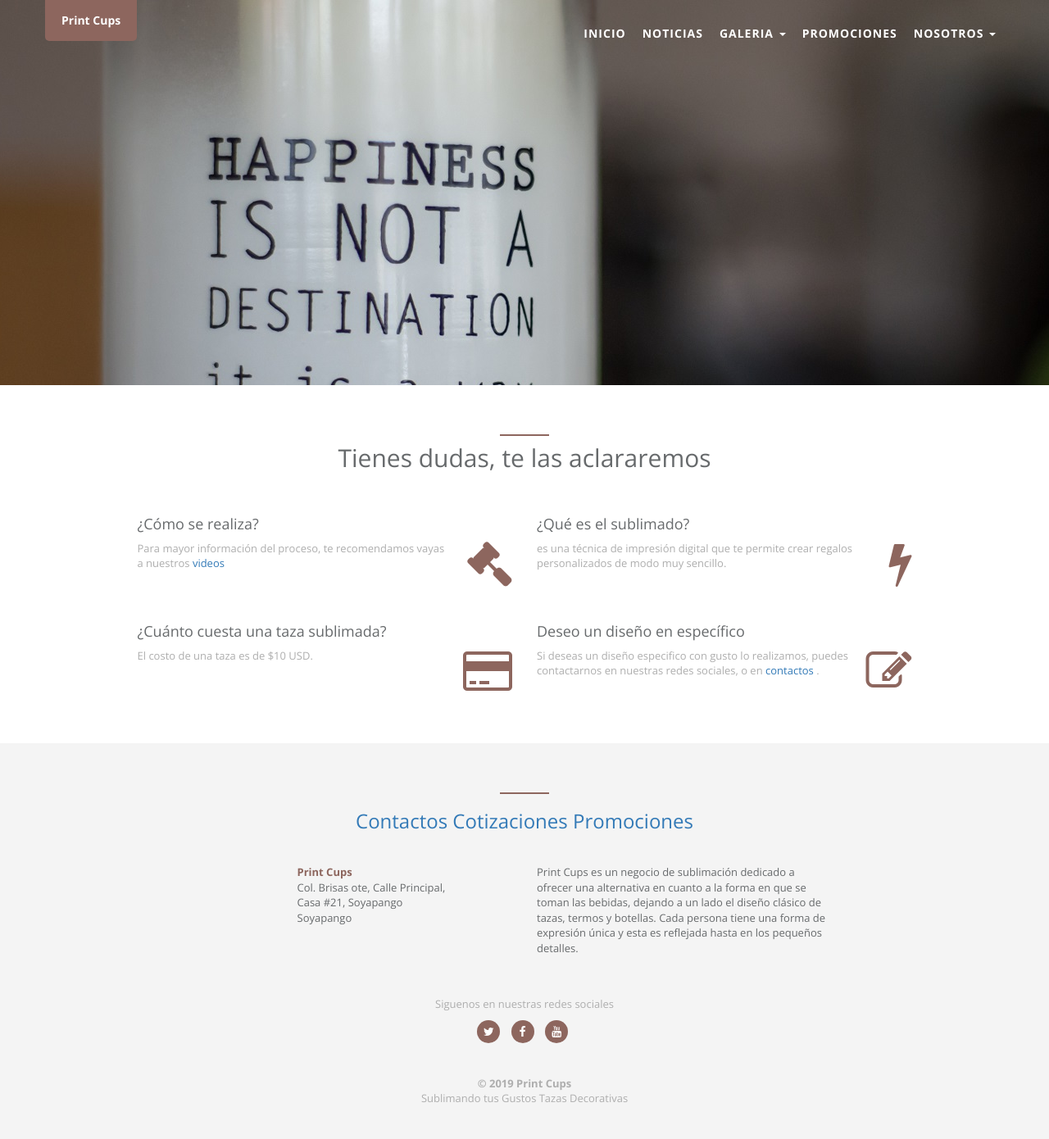
After one commit to alukra/TPI_webpage_template, a PHP site: page /preguntas.php in a window 1280 px wide. The commit adds this page. Shown: the whole page at 82% size. Run offline with PHP 8.4, Linux system fonts and the light colour scheme; some libraries are stand-ins or nearby versions.

Commit message:
preguntas frecuentes

```diff
--- a/css/style.css
+++ b/css/style.css
@@ -202,6 +202,10 @@ h1 {
 
 .header-back.ten {
   background: url('../img/header_ten.jpg') 50% 0 no-repeat;
+}
+
+.header-back.eleven {
+  background: url('../img/header_eleven.jpg') 50% 0 no-repeat;
 }
 /* CUSTOMIZE THE CAROUSEL
 -------------------------------------------------- */
--- /dev/null
+++ b/preguntas.php
@@ -0,0 +1,49 @@
+<?php
+    $title = "Preguntas frecuentes";
+    $mode = "light";
+
+    $content = '<div id="inSlider" class="carousel carousel-fade" data-ride="carousel">
+        <div class="carousel-inner" role="listbox">
+            <div class="item active">
+                <div class="header-back eleven"></div>
+            </div>
+        </div>
+    </div>
+
+
+<section class="features">
+<div class="container">
+    <div class="row">
+        <div class="col-lg-12 text-center">
+            <div class="navy-line"></div>
+            <h1>Tienes dudas, te las aclararemos</h1>
+        </div>
+    </div>
+    <div class="row">
+        <div class="col-lg-5 col-lg-offset-1 features-text">
+            <h2>¿Cómo se realiza?</h2>
+            <i class="fa fa-gavel big-icon pull-right"></i>
+            <p>Para mayor información del proceso, te recomendamos vayas a nuestros <a href="./galeriavideos.php" >videos</a> </p>
+        </div>
+        <div class="col-lg-5 features-text">
+            <h2>¿Qué es el sublimado?</h2>
+            <i class="fa fa-bolt big-icon pull-right"></i>
+            <p>es una técnica de impresión digital que te permite crear regalos personalizados de modo muy sencillo.</p>
+        </div>
+    </div>
+    <div class="row">
+        <div class="col-lg-5 col-lg-offset-1 features-text">
+            <h2>¿Cuánto cuesta una taza sublimada? </h2>
+            <i class="fa fa-credit-card big-icon pull-right"></i>
+            <p>El costo de una taza es de $10 USD.</p>
+        </div>
+        <div class="col-lg-5 features-text">
+            <h2>Deseo un diseño en específico </h2>
+            <i class="fa fa-edit big-icon pull-right"></i>
+            <p>Si deseas un diseño especifico con gusto lo realizamos, puedes contactarnos en nuestras redes sociales, o en  <a href="./contacto.php" >contactos</a> .</p>
+        </div>
+    </div>
+</div>';
+    require_once("layout/template.php");
+
+?>
```
Also changed, not shown: img/header_eleven.jpg (added).
